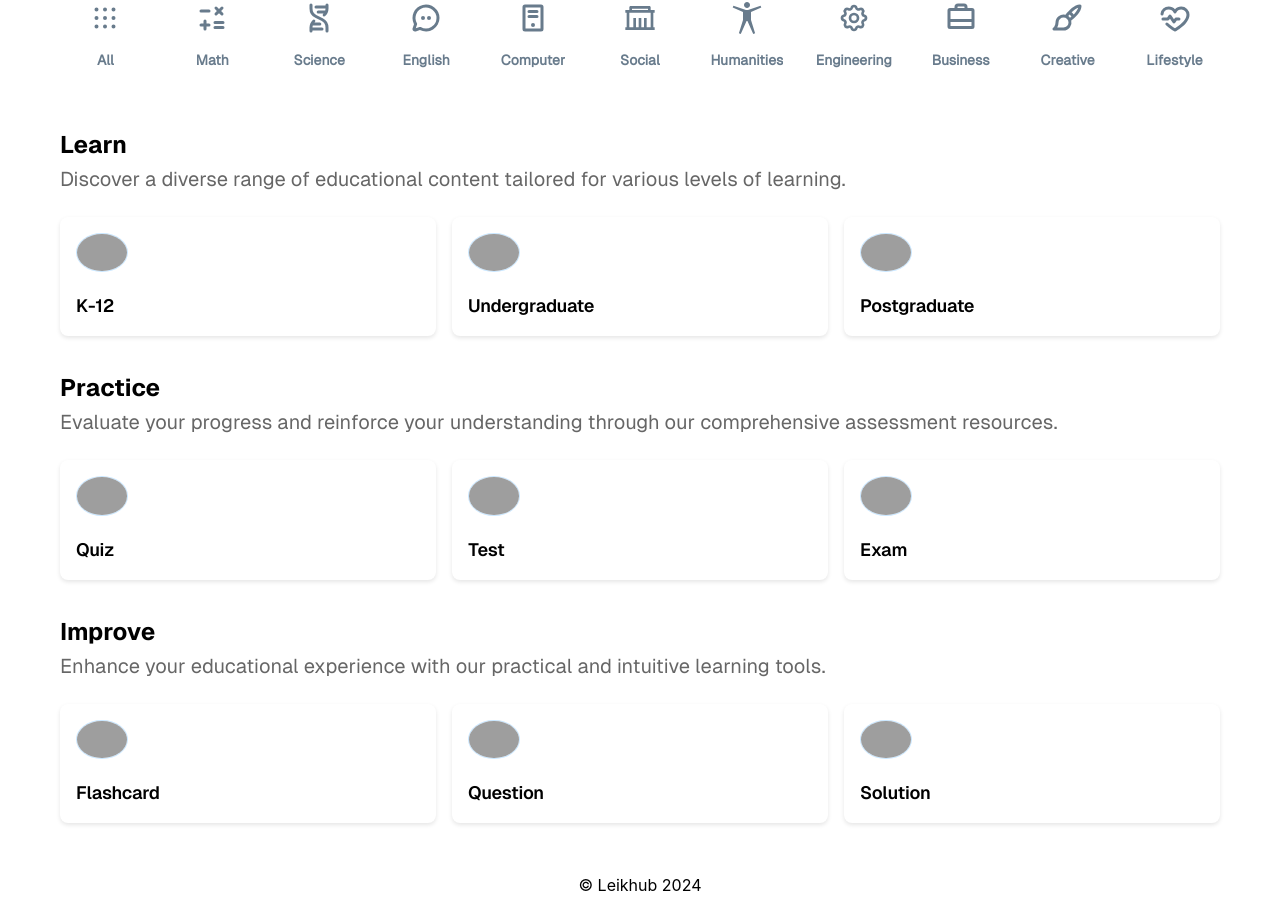
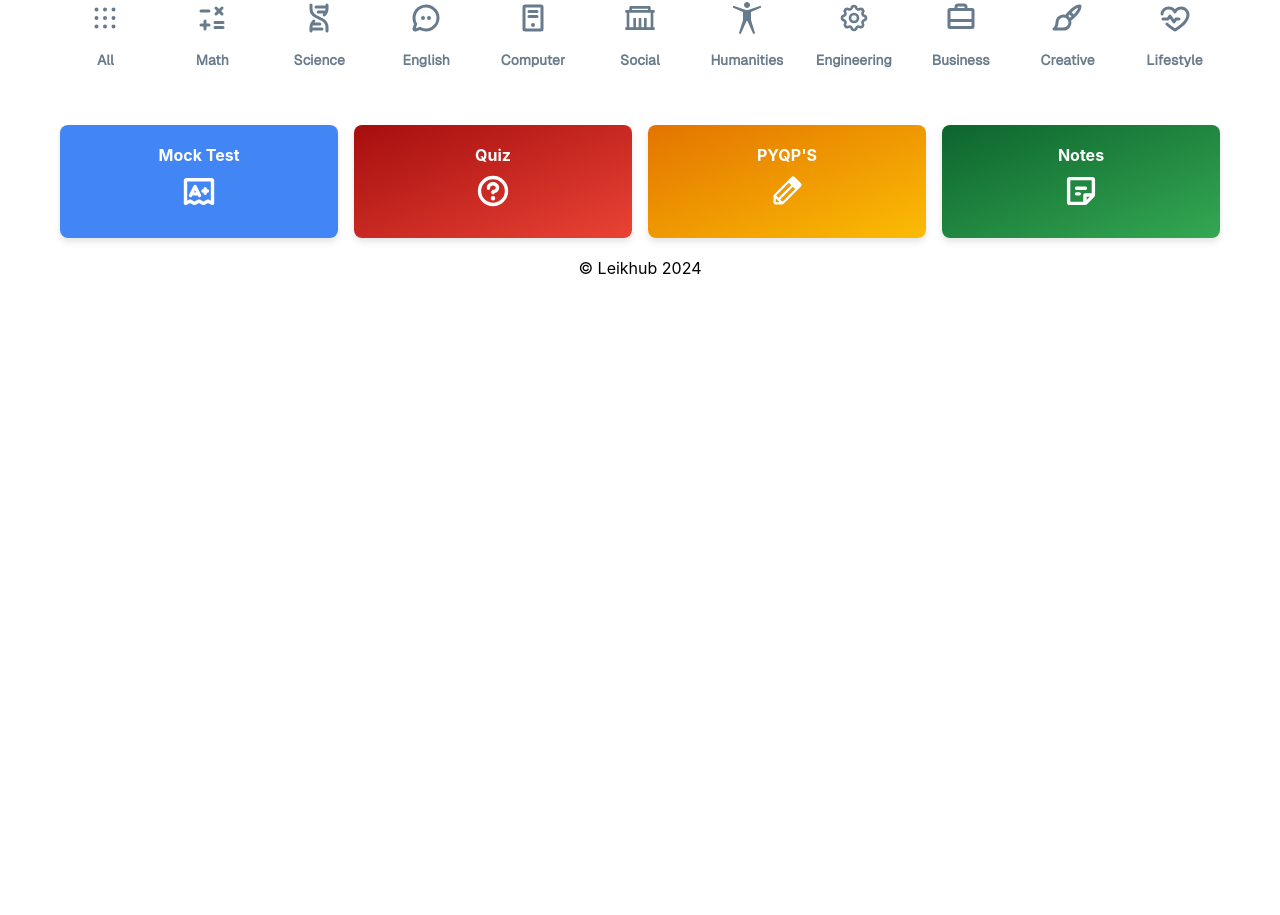
Before and after one commit to chodharyshubhampanwar/frontend, a React (Create React App) app: page / in a window 1280 px wide. Shown: the part 536-1451 px from the top of the page. After the commit the page ends 834 px from the top, so only its background shows below. Built offline with nearby package versions, Linux system fonts and the light colour scheme; no server answers; grey boxes are pictures that could not be loaded.

Commit message:
changes to Landing

```diff
--- a/src/Landing.jsx
+++ b/src/Landing.jsx
@@ -1,8 +1,6 @@
 import React from "react";
 import data from "./data.json";
-import landingPageContent from "./services/landingPageContent.json";
 import SocialLogin from "./SocialLogin";
-import { learn, assessment, resources } from "../src/services/CourseContent.js";
 import SubjectTabs from "./components/SubjectTab.jsx";
 import {
   Container,
@@ -13,9 +11,7 @@ import {
   StyledImage,
   FooterContainer,
 } from "../src/styles/Landing.js";
-import CourseDetails from "../src/components/CourseDetails.jsx";
-
-const { learning, assessments, tools } = landingPageContent;
+import Features from "./Features.jsx";
 
 const Landing = () => {
   return (
@@ -32,31 +28,7 @@ const Landing = () => {
       </Container>
 
       <SubjectTabs />
-
-      {/* <LandingPage /> */}
-
-      <CourseDetails
-        heading="Learn"
-        viewAllLink="/learn"
-        cardData={learn}
-        description={learning.description}
-        icon={learning.iconImage}
-      />
-
-      <CourseDetails
-        heading="Practice"
-        viewAllLink="/test"
-        cardData={assessment}
-        description={assessments.description}
-        icon={assessments.iconImage}
-      />
-      <CourseDetails
-        heading="Improve"
-        viewAllLink="/practice"
-        cardData={resources}
-        description={tools.description}
-        icon={tools.iconImage}
-      />
+      <Features />
       <footer>
         <FooterContainer>
           <p>{data.footer}</p>
```
